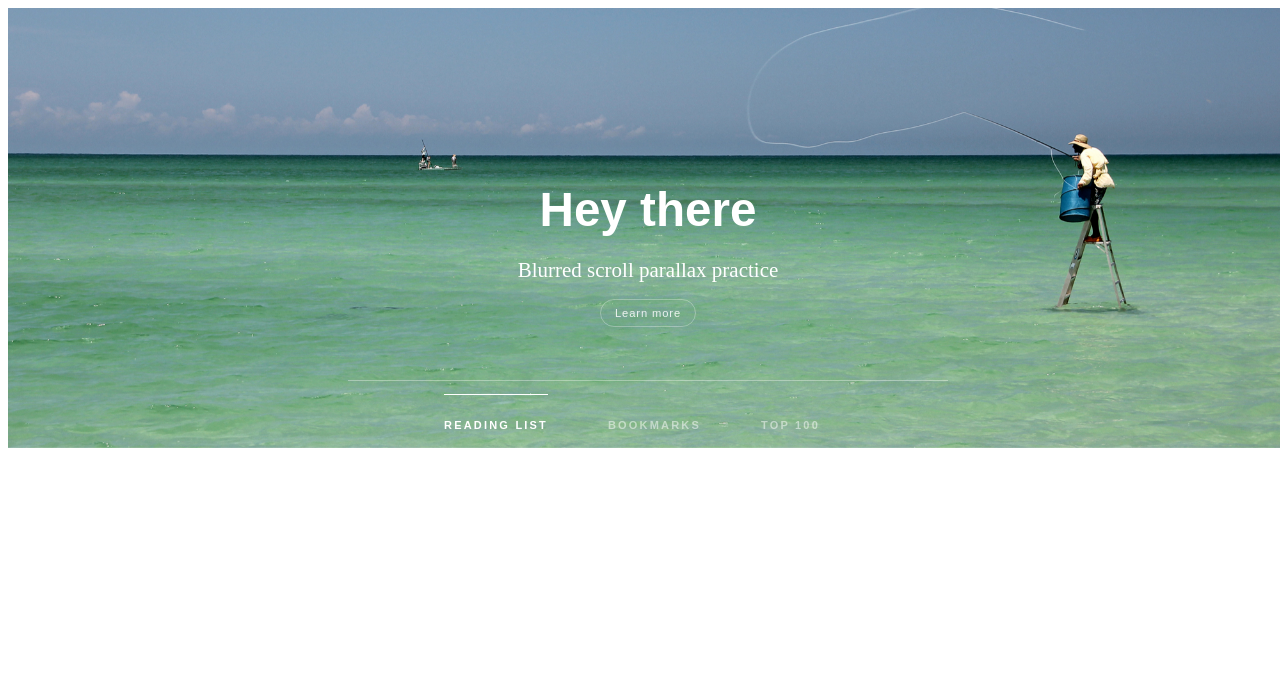
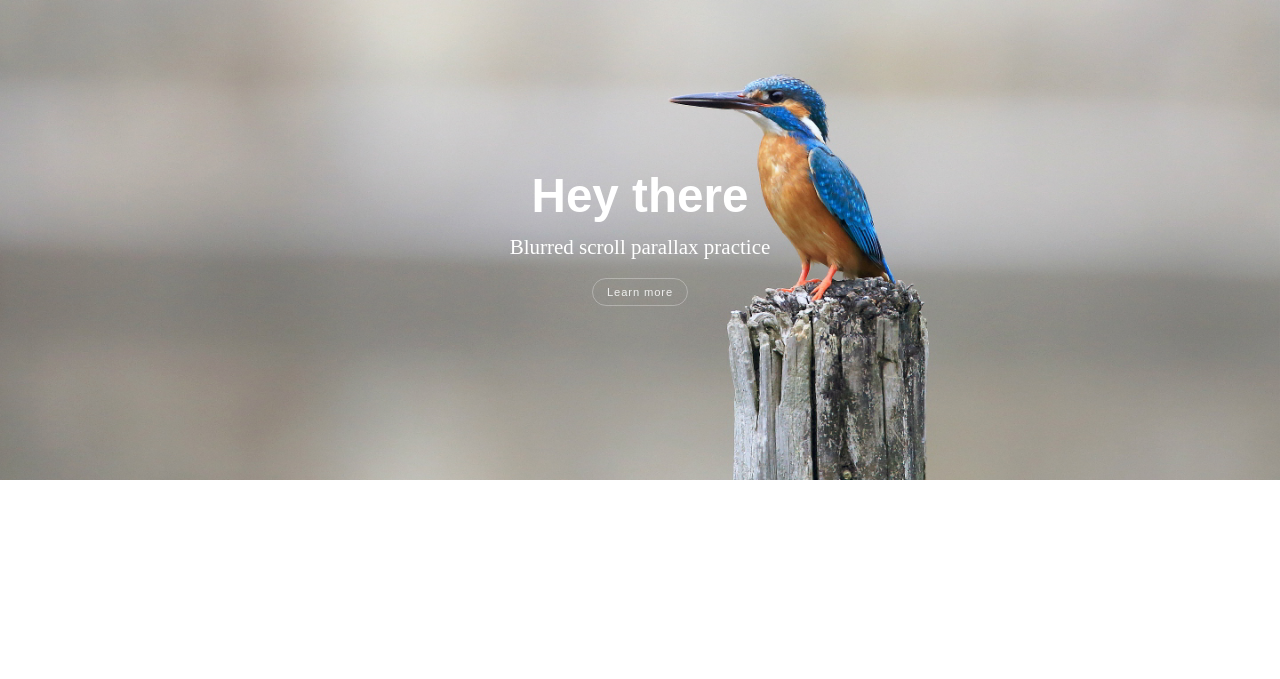
Before and after one commit to bikio/blurredparallax, a PHP site: page / in a window 1280 px wide. Shown: the top 679 px of the page. Before the commit the page ends 448 px from the top, so only its background shows below. Run offline with PHP 8.4, Linux system fonts and the light colour scheme; some libraries are stand-ins or nearby versions.

Commit message:
bootstrap and logistics

```diff
--- a/blur.css
+++ b/blur.css
@@ -8,13 +8,15 @@ body {
   -moz-box-sizing: border-box;
   box-sizing: border-box;
 }
+
 a {
   text-decoration: none;
 }
+
 .blurImg {
   position: relative;
   width: 100%;
-  height: 440px;
+  height: 480px;
   z-index: -1;
   top: 0;
   left: 0;
@@ -22,7 +24,7 @@ a {
 .blurImg > div {
   position: fixed;
   width: 100%;
-  height: 440px;
+  height: 480px;
   background-repeat: no-repeat;
   -webkit-background-size: contain;
   -moz-background-size: cover;
@@ -78,41 +80,9 @@ h1 {
   font-size: 3.4em;
   margin-bottom: 0.2em;
 }
-nav {
-  max-width: 600px;
-  margin: 0 auto;
-  height: 60px;
-  border-top: 1px rgba(255,255,255,0.35) solid;
-}
-nav ul li {
-  display: inline-block;
-  margin-left: 10%;
-/*  margin-right: 20px;
-*/}
-nav ul li a {
-  font-weight: 800;
-  font-size: 11px;
-  text-transform: uppercase;
-  letter-spacing: 0.2em;
-  color: rgba(255,255,255,0.5);
-  -webkit-transition: color 0.3s linear;
-  -moz-transition: color 0.3s linear;
-  -o-transition: color 0.3s linear;
-  -ms-transition: color 0.3s linear;
-  transition: color 0.3s linear;
-  line-height: 60px;
-  display: block;
-}
-nav ul li a.active {
-  -webkit-box-shadow: 0px -1px 0px #fff;
-  box-shadow: 0px -1px 0px #fff;
-}
-nav ul li a.active,
-nav ul li a:hover {
-  color: #fff;
-}
 .container {
   height: 1300px;
+  width: 100%;
   background: #fff;
   z-index: 1;
   padding: 0px 20px;
--- a/blur.html
+++ b/blur.html
@@ -1,5 +1,6 @@
 
 <head>
+      <link rel="stylesheet" href="https://maxcdn.bootstrapcdn.com/bootstrap/3.2.0/css/bootstrap.min.css">
 <link rel="stylesheet" type="text/css" href="blur.css">
 <script type="text/javascript" src="http://ajax.googleapis.com/ajax/libs/jquery/1.7.1/jquery.min.js"></script>
 
@@ -9,8 +10,8 @@
 
 
 <div class='blurImg'>
-  <div style="background-image: url('imgs/ladder.png')"></div>
-  <div class='blur' style="background-image: url('imgs/ladder2.png')"></div>
+  <div style="background-image: url('imgs/king.png')"></div>
+  <div class='blur' style="background-image: url('imgs/king2.png')"></div>
 </div>
 <header>
   <div>
@@ -22,19 +23,6 @@
     </p>
     <a href='https://github.com/bikio' title='bikio'>Learn more</a>
   </div>
-  <nav role='navigation'>
-    <ul>
-      <li>
-        <a class='active' href='#'>Reading List</a>
-      </li>
-      <li>
-        <a href='#'>Bookmarks</a>
-      </li>
-      <li>
-        <a href='#'>Top 100</a>
-      </li>
-    </ul>
-  </nav>
 </header>
 <div class='container'>
   <div></div>
```
Also changed, not shown: imgs/king.png (added), imgs/king2.png (added), imgs/rbk.png (added), imgs/rbk2.png (added).
